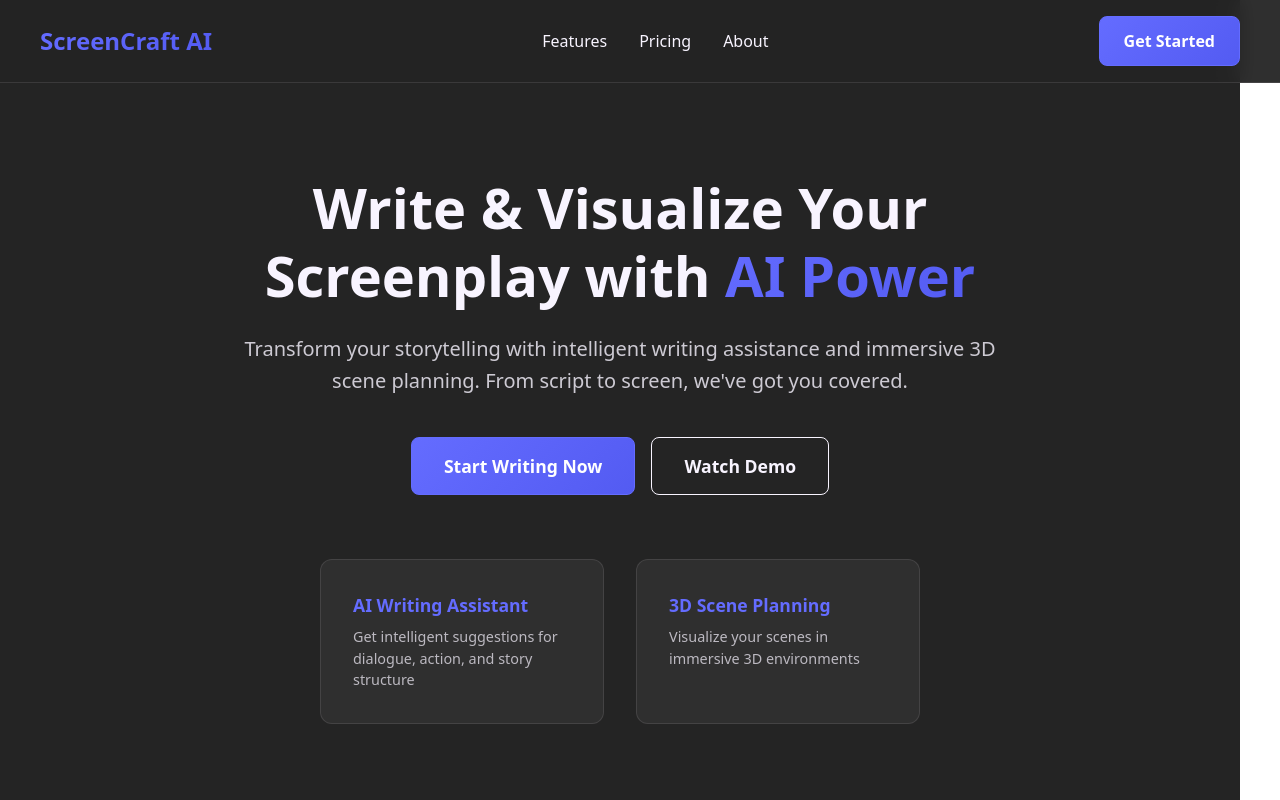
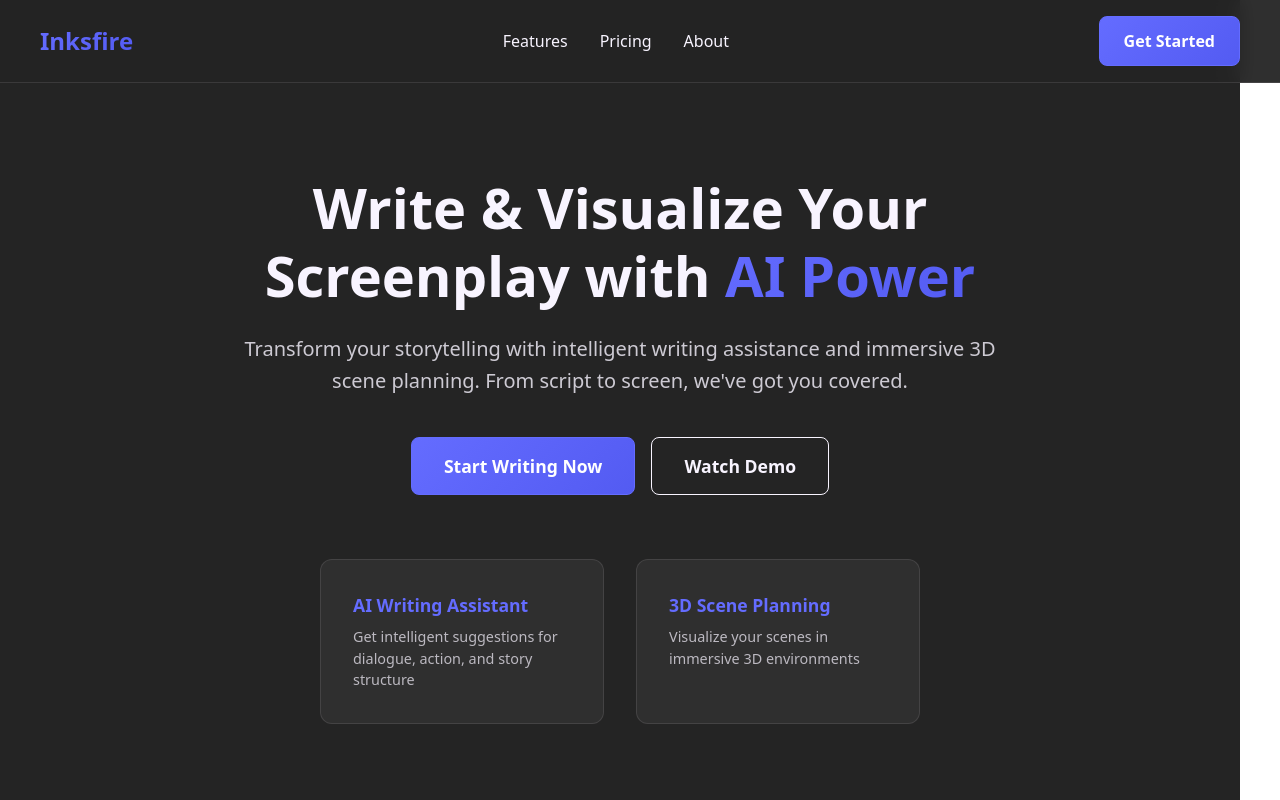
Before and after one commit to nphacks/Inksfire-v3-frontend, a React (Vite) app: page / in a window 1280 px wide. Shown: the top 800 px of the page. Built offline with nearby package versions, Linux system fonts and the light colour scheme.

Commit message:
Updated Landing.tsx

```diff
--- a/src/Pages/Landing.tsx
+++ b/src/Pages/Landing.tsx
@@ -64,7 +64,7 @@ export default function Landing() {
         <div className="container">
           <div className="header-content">
             <div className="logo">
-              <h1>ScreenCraft AI</h1>
+              <h1>Inksfire</h1>
             </div>
             <nav className="nav-links">
               <a href="#features">Features</a>
```
